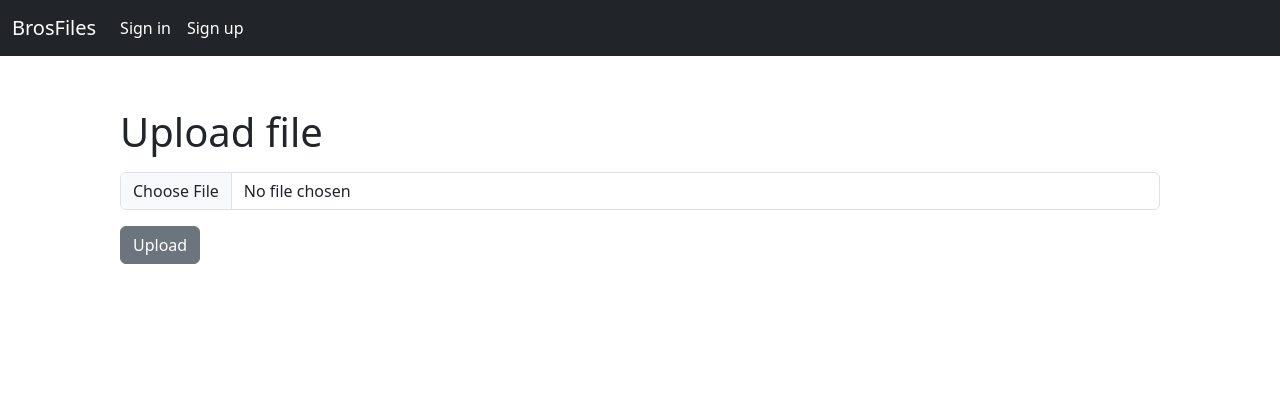
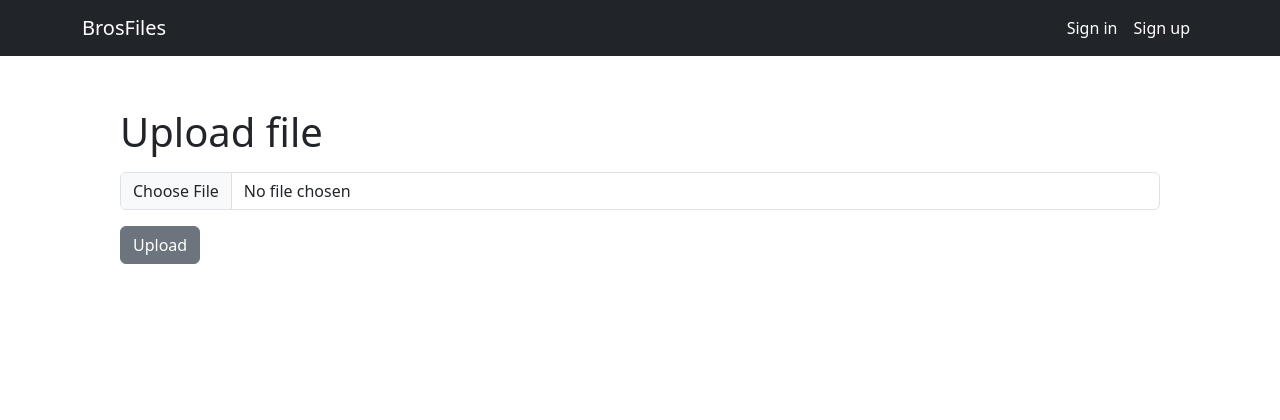
Before and after one commit to koldakov/brosfiles, a Django app: page /accounts/ in a window 1280 px wide. Shown: the top 420 px of the page. Run offline with Django 4.2, Linux system fonts and the light colour scheme; parts of the project's set-up code (start-up, migrations or seed data) failed here and were passed over; some libraries are stand-ins or nearby versions.

Commit message:
Improve navbar

```diff
--- a/base/templates/base/base.html
+++ b/base/templates/base/base.html
@@ -58,7 +58,7 @@
     <header>
       {% block header %}
         <nav class="navbar navbar-expand-md navbar-dark fixed-top bg-dark">
-          <div class="container-fluid">
+          <div class="container-md">
             <a class="navbar-brand" href="{% url 'index' %}">
               {% get_setting 'project_title' %}
             </a>
@@ -73,8 +73,8 @@
             >
               <span class="navbar-toggler-icon"></span>
             </button>
-            <div class="collapse navbar-collapse" id="navbar-collapse">
-              <ul class="navbar-nav me-auto mb-2 mb-md-0">
+            <div class="collapse navbar-collapse text-right" id="navbar-collapse">
+              <ul class="navbar-nav ms-auto flex-nowrap">
                 {% block extra_navbar_nav %}{% endblock %}
               </ul>
             </div>
```
